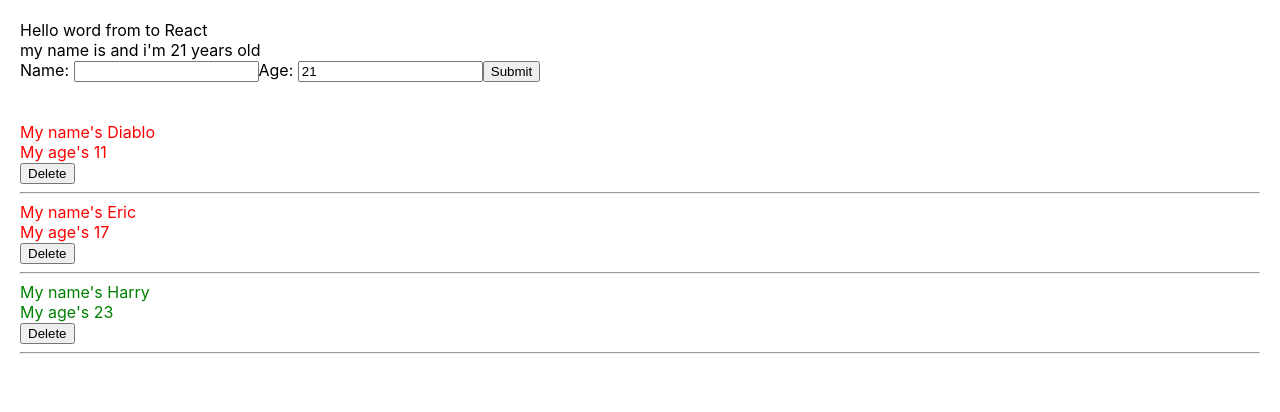
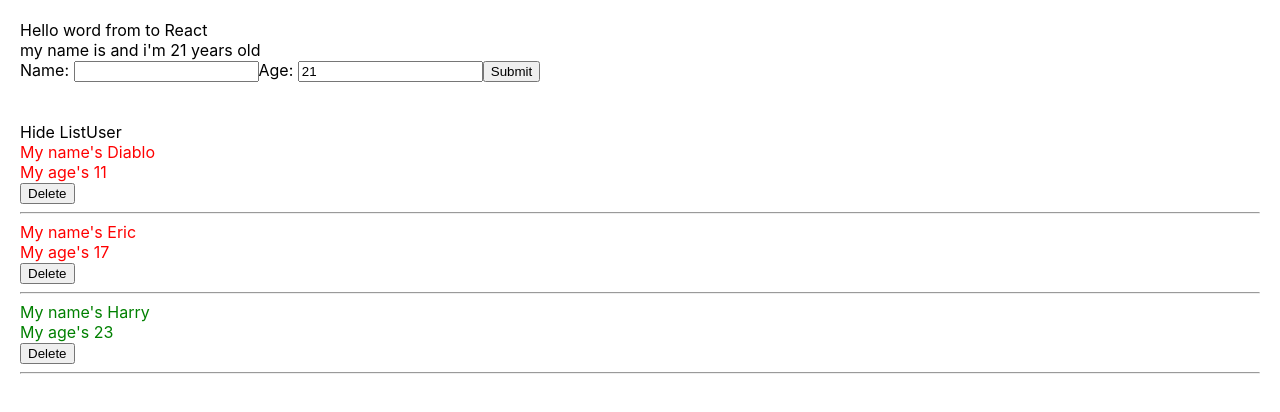
Before and after one commit to ghostdev11/react_hook_beginners, a React (Create React App) app: page / in a window 1280 px wide. Shown: the top 412 px of the page. Built offline with nearby package versions, Linux system fonts and the light colour scheme.

Commit message:
useState Hook

```diff
--- a/src/components/DisplayInfor.js
+++ b/src/components/DisplayInfor.js
@@ -1,4 +1,4 @@
-import React from "react";
+import React, { useState } from "react";
 import "./DisplayInfor.scss";
 import logo from "./../logo.svg";
 // stateless(viết bằng class) - stateful(viết bằng function components)
@@ -37,9 +37,28 @@ import logo from "./../logo.svg";
 // }
 const DisplayInfor = (props) => {
   const { listUsers } = props;
+  // in function component no function setState is update biến state
+  //  const [isNameState(Name state), setNameState(công cụ cập nhật State)] = useState();
+  const [isShowHideListUser, setShowHideListUser] = useState(true);
+
+  // định nghĩa 1 function
+  const handlerShowHideListUser = () => {
+    setShowHideListUser(!isShowHideListUser);
+  };
   return (
     <div className="display-infor-container">
-      {true && (
+      <div>
+        <span
+          onClick={() => {
+            handlerShowHideListUser();
+          }}
+        >
+          {
+            isShowHideListUser === true ? "Hide ListUser" : "Show ListUser"
+          }
+        </span>
+      </div>
+      {isShowHideListUser && (
         <>
           {listUsers.map((user, index) => {
             return (
```
